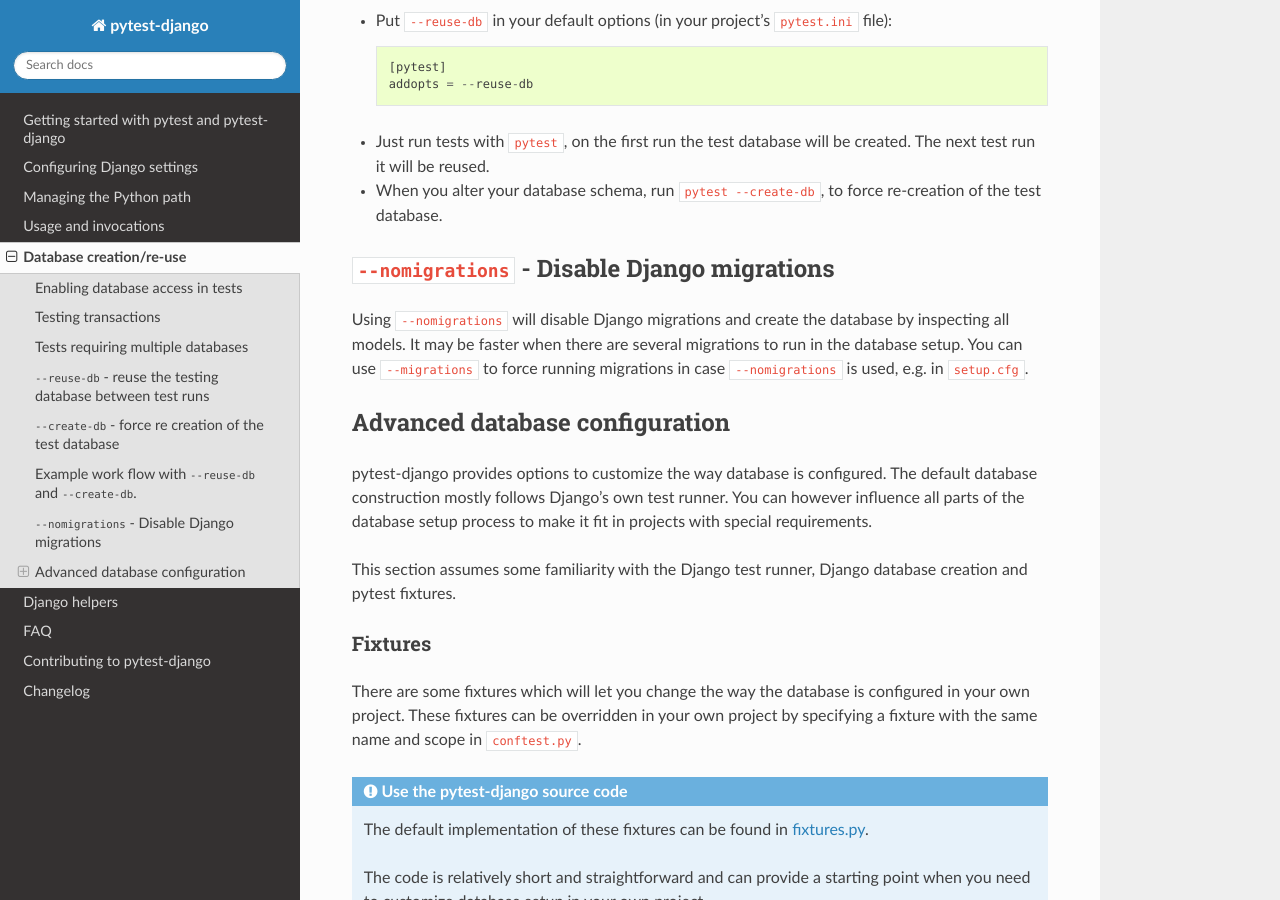
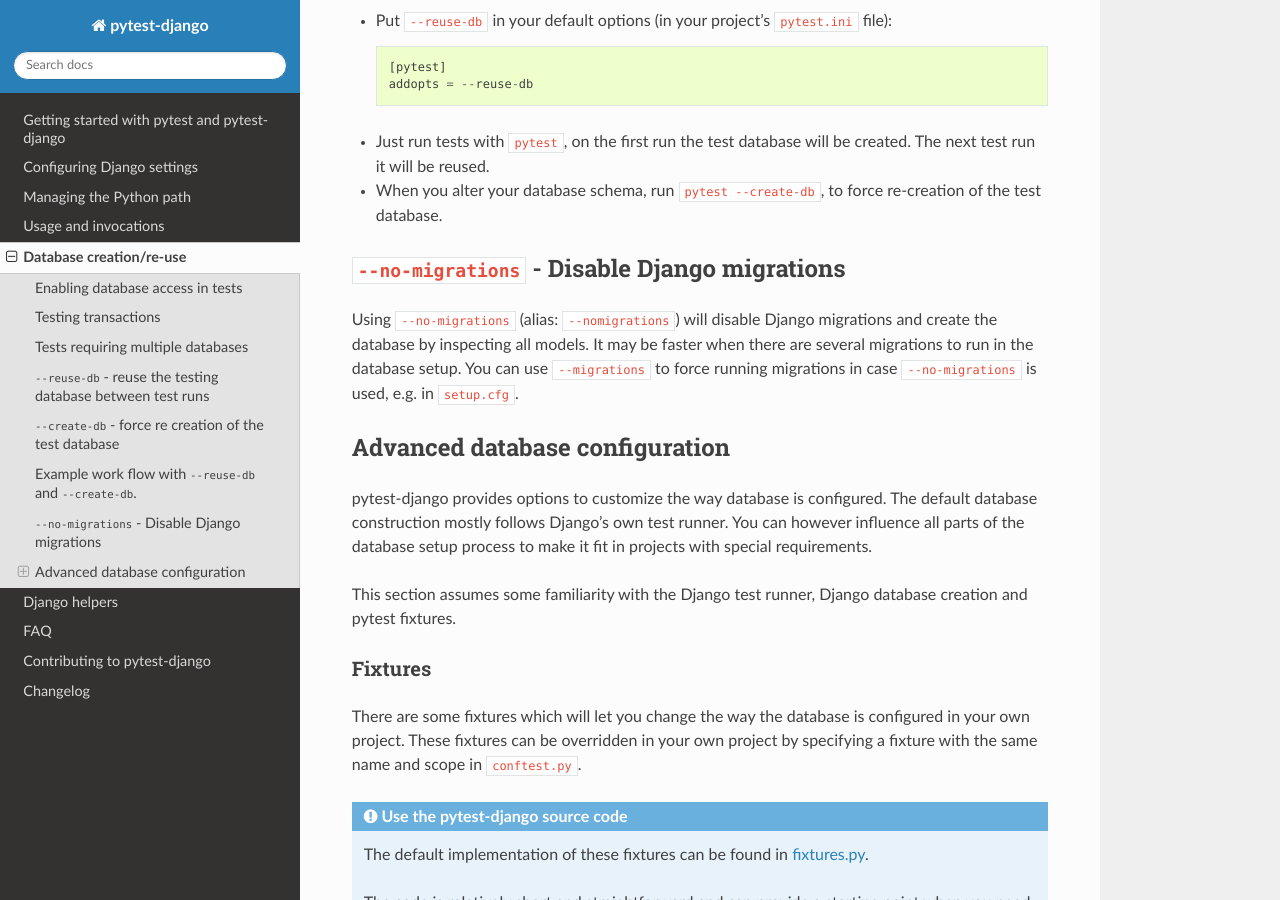
Before and after one commit to pytest-dev/pytest-django, a Sphinx documentation site: the page built from docs/database.rst, in a window 1280 px wide and 900 px high, scrolled down 2270 px. Built offline with Sphinx 7.4.7 and the Read the Docs theme 2.0.0, drawn with Linux system fonts in a browser that asks for light colours; cross-references to code outside the pages are shown as plain code; some of the changed text lies outside the part shown.

Commit message:
Updated documentation --nomigrations to --no-migrations (#906)

```diff
--- a/docs/database.rst
+++ b/docs/database.rst
@@ -121,13 +121,13 @@
 * When you alter your database schema, run ``pytest --create-db``, to force
   re-creation of the test database.
 
-``--nomigrations`` - Disable Django migrations
-----------------------------------------------
+``--no-migrations`` - Disable Django migrations
+-----------------------------------------------
 
-Using ``--nomigrations`` will disable Django migrations and create the database
+Using ``--no-migrations`` (alias: ``--nomigrations``) will disable Django migrations and create the database
 by inspecting all models. It may be faster when there are several migrations to
 run in the database setup.  You can use ``--migrations`` to force running
-migrations in case ``--nomigrations`` is used, e.g. in ``setup.cfg``.
+migrations in case ``--no-migrations`` is used, e.g. in ``setup.cfg``.
 
 .. _advanced-database-configuration:
 
@@ -235,7 +235,7 @@
 databases.
 
 The default implementation returns the value of the
-``--migrations``/``--nomigrations`` command line options.
+``--migrations``/``--no-migrations`` command line options.
 
 This fixture is by default requested from :fixture:`django_db_setup`.
 
```
